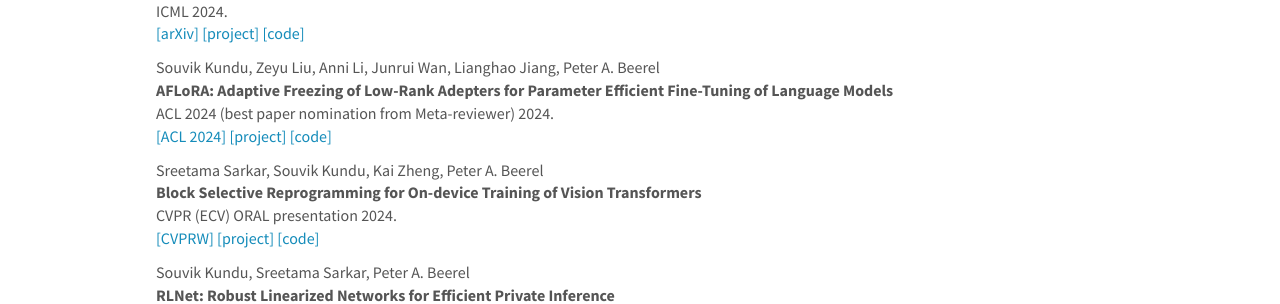
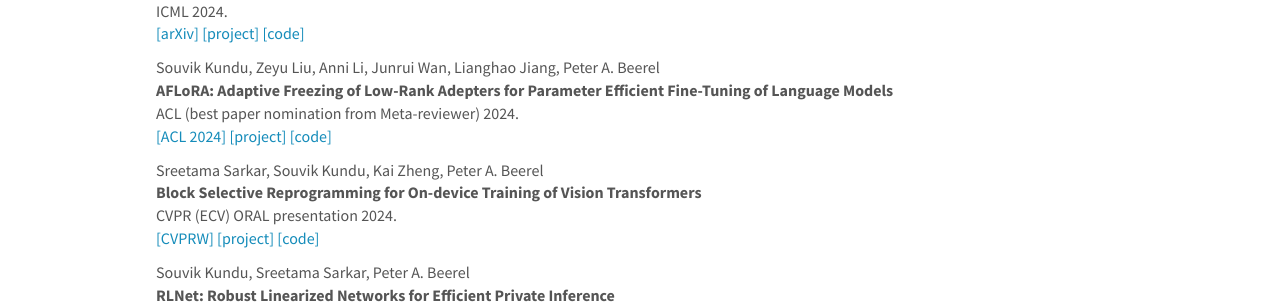
Before and after one commit to intelailabpage/intelailabpage.github.io, a Jekyll site: the page built from _pages/publications.md, in a window 1280 px wide and 900 px high. Shown: the part 283-587 px from the top of the window. Built offline with Jekyll 4.4.1, drawn with Linux system fonts in a browser that asks for light colours; nearby versions of some CDN libraries.

Commit message:
Update publist.yml

```diff
--- a/_data/publist.yml
+++ b/_data/publist.yml
@@ -22,7 +22,7 @@
     display: ACL 2024
     url: https://arxiv.org/pdf/2403.13269.pdf
   ref: aflora_2024
-  venue: ACL 2024 (best paper nomination from Meta-reviewer)
+  venue: ACL (best paper nomination from Meta-reviewer)
   year: '2024'
   pub_type: conference
   project:
```
